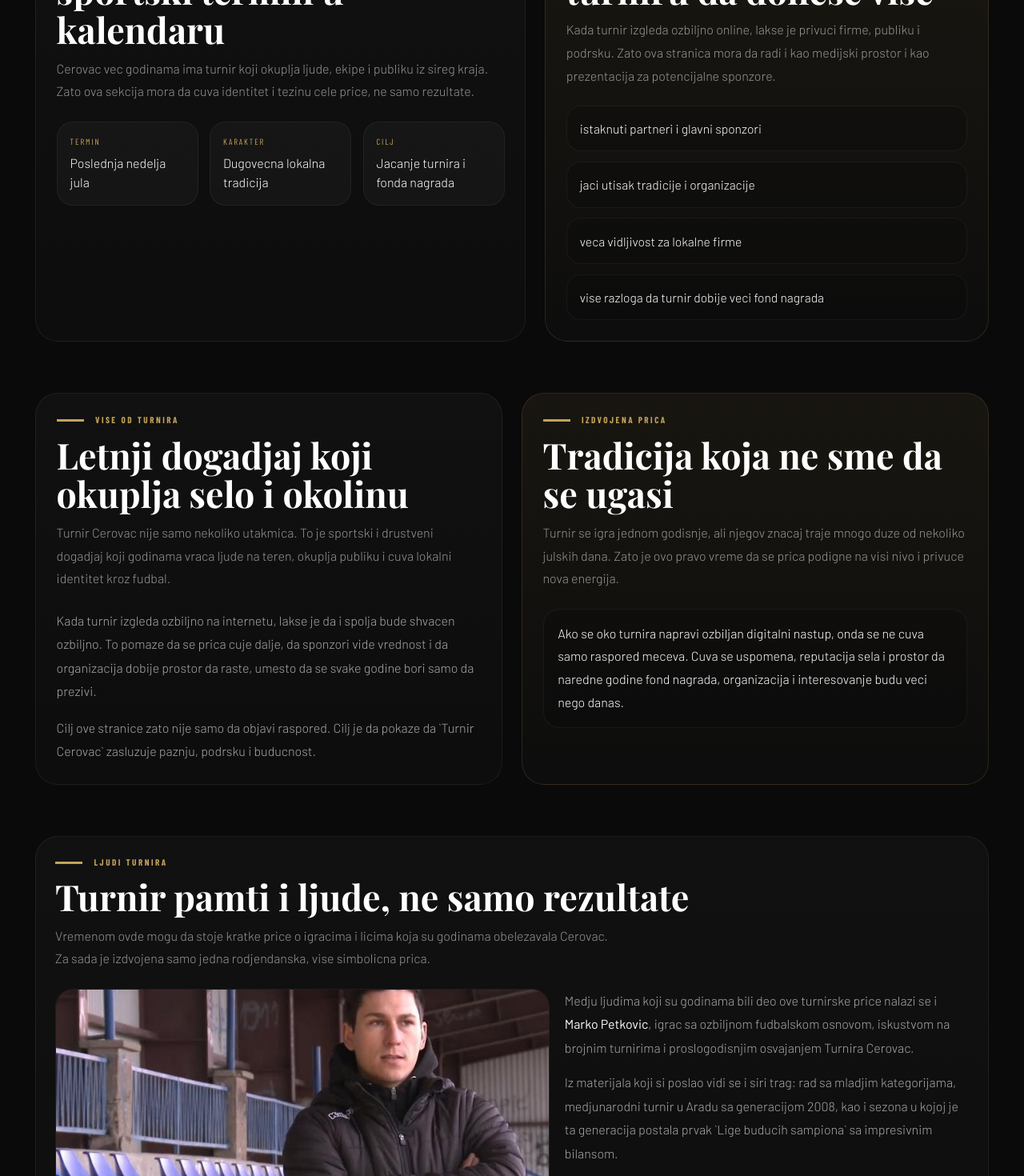
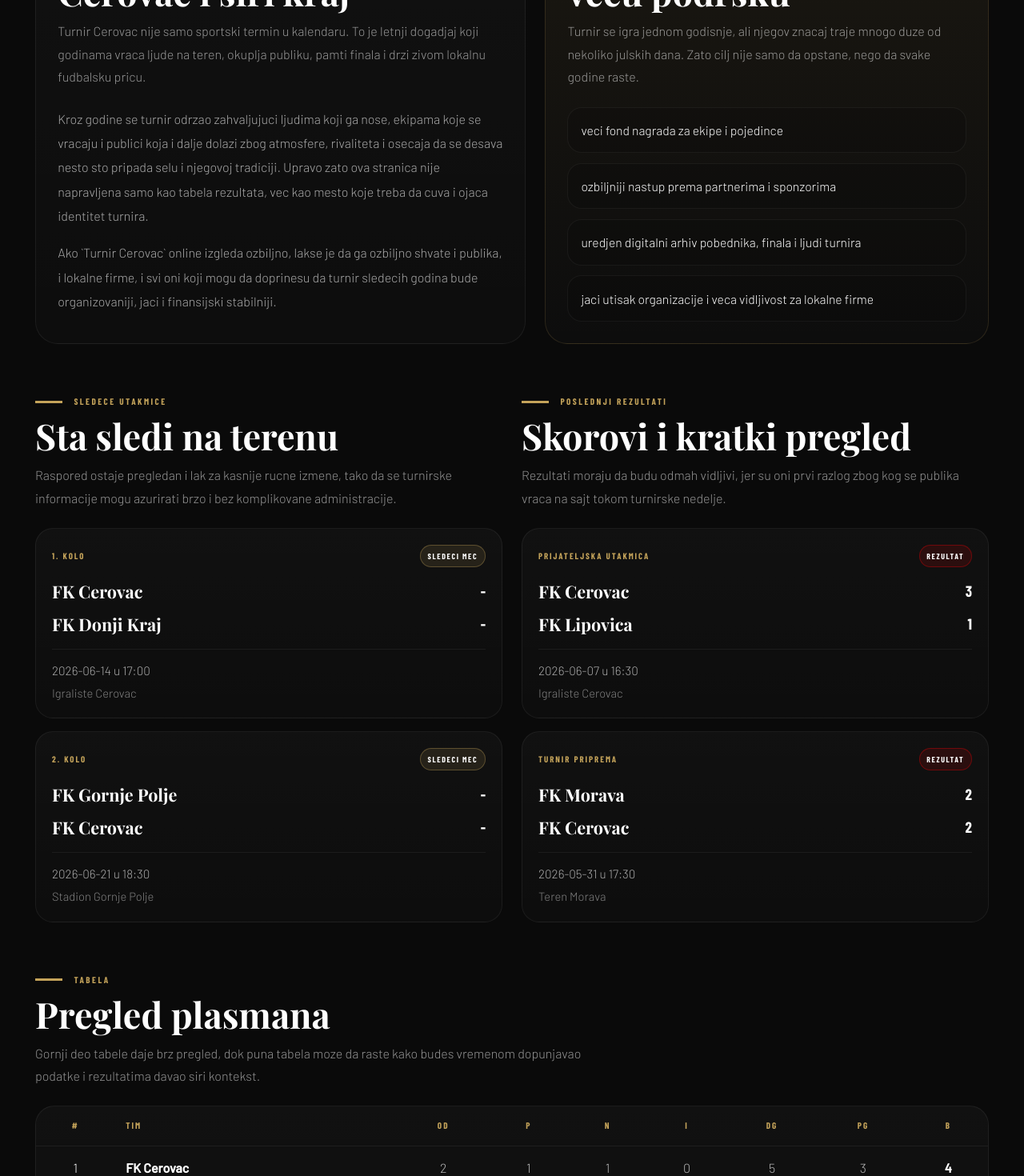
Before and after one commit to brankop87/arsenal-blog, a Next.js app: page /turnir in a window 1280 px wide. Shown: the part 1240-2710 px from the top of the page at 80% size. Built offline with nearby package versions, Linux system fonts and the light colour scheme; a web font is replaced by a local one.

Commit message:
Consolidate Turnir Cerovac homepage layout

```diff
--- a/src/app/turnir/page.tsx
+++ b/src/app/turnir/page.tsx
@@ -9,7 +9,14 @@ import NewsPreviewGrid from '@/components/tournament/NewsPreviewGrid'
 import CountdownBanner from '@/components/tournament/CountdownBanner'
 import HistoryTimeline from '@/components/tournament/HistoryTimeline'
 import SponsorshipPackages from '@/components/tournament/SponsorshipPackages'
-import { getFinishedMatches, getSponsors, getStandings, getTournamentHistory, getTournamentNews, getUpcomingMatches } from '@/lib/tournament'
+import {
+  getFinishedMatches,
+  getSponsors,
+  getStandings,
+  getTournamentHistory,
+  getTournamentNews,
+  getUpcomingMatches,
+} from '@/lib/tournament'
 
 export const metadata: Metadata = {
   title: 'Turnir Cerovac',
@@ -21,14 +28,14 @@ export default function TurnirPage() {
   const results = getFinishedMatches().slice(0, 2)
   const standings = getStandings().slice(0, 5)
   const sponsors = getSponsors().slice(0, 4)
-  const news = getTournamentNews().slice(0, 3)
+  const news = getTournamentNews().slice(0, 4)
   const history = getTournamentHistory()
 
   return (
     <TournamentShell
       eyebrow="Zaseban lokalni fudbalski microsite"
       title="Turnir Cerovac 2026"
-      description="Poseban digitalni prostor za dugovecni i poznati turnir iz Cerovca. Odvojen od Arsenal blog rubrika, ali razvijen u istom kvalitetnom sistemu da ostane brz, stabilan i lak za sirenje."
+      description="Digitalni dom za dugovecni i poznati turnir iz Cerovca. Mesto gde se cuvaju tradicija, rezultati, ljudi turnira i prostor za rast turnira kroz bolju organizaciju, veci fond nagrada i ozbiljniju podrsku partnera."
     >
       <CountdownBanner />
 
@@ -37,8 +44,8 @@ export default function TurnirPage() {
           {[
             ['Kada', 'Poslednja nedelja jula'],
             ['Gde', 'Cerovac'],
-            ['Identitet', 'Dugovecna fudbalska tradicija'],
-            ['Cilj 2026', 'Jaci fond nagrada i ozbiljnija organizacija'],
+            ['Tradicija', 'Dugogodisnji letnji turnir'],
+            ['Cilj 2026', 'Vise partnera, jaci fond i ozbiljniji nastup'],
           ].map(([label, value]) => (
             <div key={label} style={{ borderRadius: '22px', border: '1px solid rgba(255,255,255,0.06)', background: 'rgba(255,255,255,0.02)', padding: '1.1rem 1rem' }}>
               <div style={{ fontFamily: "'Barlow Condensed',sans-serif", fontWeight: 700, fontSize: '0.68rem', letterSpacing: '0.18em', textTransform: 'uppercase', color: '#C4A35A', marginBottom: '0.45rem' }}>
@@ -54,32 +61,32 @@ export default function TurnirPage() {
 
       <section style={{ padding: '3rem 0 0' }}>
         <div style={{ display: 'grid', gridTemplateColumns: '1.05fr 0.95fr', gap: '1.5rem' }} className="turnir-story-grid">
-          <div style={{ borderRadius: '28px', border: '1px solid rgba(255,255,255,0.06)', background: 'linear-gradient(180deg, rgba(255,255,255,0.03), rgba(255,255,255,0.015))', padding: '1.6rem' }}>
-            <TournamentSectionHeading label="Tradicija" title="Turnir koji nije samo sportski termin u kalendaru" description="Cerovac vec godinama ima turnir koji okuplja ljude, ekipe i publiku iz sireg kraja. Zato ova sekcija mora da cuva identitet i tezinu cele price, ne samo rezultate." />
-            <div style={{ display: 'grid', gridTemplateColumns: 'repeat(3, minmax(0, 1fr))', gap: '0.9rem' }} className="turnir-stats-grid">
-              <div style={{ padding: '1rem', borderRadius: '20px', background: 'rgba(255,255,255,0.03)', border: '1px solid rgba(255,255,255,0.05)' }}>
-                <div style={{ fontFamily: "'Barlow Condensed',sans-serif", fontSize: '0.66rem', letterSpacing: '0.18em', textTransform: 'uppercase', color: '#C4A35A', marginBottom: '0.45rem' }}>Termin</div>
-                <div style={{ color: '#fff', fontSize: '1rem', lineHeight: 1.5 }}>Poslednja nedelja jula</div>
-              </div>
-              <div style={{ padding: '1rem', borderRadius: '20px', background: 'rgba(255,255,255,0.03)', border: '1px solid rgba(255,255,255,0.05)' }}>
-                <div style={{ fontFamily: "'Barlow Condensed',sans-serif", fontSize: '0.66rem', letterSpacing: '0.18em', textTransform: 'uppercase', color: '#C4A35A', marginBottom: '0.45rem' }}>Karakter</div>
-                <div style={{ color: '#fff', fontSize: '1rem', lineHeight: 1.5 }}>Dugovecna lokalna tradicija</div>
-              </div>
-              <div style={{ padding: '1rem', borderRadius: '20px', background: 'rgba(255,255,255,0.03)', border: '1px solid rgba(255,255,255,0.05)' }}>
-                <div style={{ fontFamily: "'Barlow Condensed',sans-serif", fontSize: '0.66rem', letterSpacing: '0.18em', textTransform: 'uppercase', color: '#C4A35A', marginBottom: '0.45rem' }}>Cilj</div>
-                <div style={{ color: '#fff', fontSize: '1rem', lineHeight: 1.5 }}>Jacanje turnira i fonda nagrada</div>
-              </div>
-            </div>
+          <div style={{ borderRadius: '28px', border: '1px solid rgba(255,255,255,0.06)', background: 'linear-gradient(180deg, rgba(255,255,255,0.03), rgba(255,255,255,0.015))', padding: '1.7rem' }}>
+            <TournamentSectionHeading
+              label="Vise od turnira"
+              title="Dogadjaj koji okuplja Cerovac i siri kraj"
+              description="Turnir Cerovac nije samo sportski termin u kalendaru. To je letnji dogadjaj koji godinama vraca ljude na teren, okuplja publiku, pamti finala i drzi zivom lokalnu fudbalsku pricu."
+            />
+            <p style={{ fontSize: '1rem', lineHeight: 1.9, color: 'rgba(255,255,255,0.64)', marginBottom: '1rem' }}>
+              Kroz godine se turnir odrzao zahvaljujuci ljudima koji ga nose, ekipama koje se vracaju i publici koja i dalje dolazi zbog atmosfere, rivaliteta i osecaja da se desava nesto sto pripada selu i njegovoj tradiciji. Upravo zato ova stranica nije napravljena samo kao tabela rezultata, vec kao mesto koje treba da cuva i ojaca identitet turnira.
+            </p>
+            <p style={{ fontSize: '1rem', lineHeight: 1.9, color: 'rgba(255,255,255,0.64)' }}>
+              Ako `Turnir Cerovac` online izgleda ozbiljno, lakse je da ga ozbiljno shvate i publika, i lokalne firme, i svi oni koji mogu da doprinesu da turnir sledecih godina bude organizovaniji, jaci i finansijski stabilniji.
+            </p>
           </div>
 
-          <div style={{ borderRadius: '28px', border: '1px solid rgba(196,163,90,0.16)', background: 'linear-gradient(180deg, rgba(196,163,90,0.09), rgba(255,255,255,0.015))', padding: '1.6rem' }}>
-            <TournamentSectionHeading label="Partnerstvo" title="Kako sajt pomaze turniru da donese vise" description="Kada turnir izgleda ozbiljno online, lakse je privuci firme, publiku i podrsku. Zato ova stranica mora da radi i kao medijski prostor i kao prezentacija za potencijalne sponzore." />
+          <div style={{ borderRadius: '28px', border: '1px solid rgba(196,163,90,0.16)', background: 'linear-gradient(180deg, rgba(196,163,90,0.09), rgba(255,255,255,0.015))', padding: '1.7rem' }}>
+            <TournamentSectionHeading
+              label="Zasto je vazno"
+              title="Tradicija koja zasluzuje vecu podrsku"
+              description="Turnir se igra jednom godisnje, ali njegov znacaj traje mnogo duze od nekoliko julskih dana. Zato cilj nije samo da opstane, nego da svake godine raste."
+            />
             <div style={{ display: 'grid', gap: '0.8rem' }}>
               {[
-                'istaknuti partneri i glavni sponzori',
-                'jaci utisak tradicije i organizacije',
-                'veca vidljivost za lokalne firme',
-                'vise razloga da turnir dobije veci fond nagrada',
+                'veci fond nagrada za ekipe i pojedince',
+                'ozbiljniji nastup prema partnerima i sponzorima',
+                'uredjen digitalni arhiv pobednika, finala i ljudi turnira',
+                'jaci utisak organizacije i veca vidljivost za lokalne firme',
               ].map((item) => (
                 <div key={item} style={{ padding: '0.95rem 1rem', borderRadius: '18px', background: 'rgba(0,0,0,0.12)', border: '1px solid rgba(255,255,255,0.05)', color: '#fff', fontSize: '0.98rem', lineHeight: 1.6 }}>
                   {item}
@@ -91,49 +98,76 @@ export default function TurnirPage() {
       </section>
 
       <section style={{ padding: '4rem 0 0' }}>
-        <div style={{ display: 'grid', gridTemplateColumns: '1fr 1fr', gap: '1.5rem' }} className="turnir-identity-grid">
-          <div style={{ borderRadius: '28px', border: '1px solid rgba(255,255,255,0.06)', background: 'linear-gradient(180deg, rgba(255,255,255,0.03), rgba(255,255,255,0.015))', padding: '1.6rem' }}>
-            <TournamentSectionHeading label="Vise od turnira" title="Letnji dogadjaj koji okuplja selo i okolinu" description="Turnir Cerovac nije samo nekoliko utakmica. To je sportski i drustveni dogadjaj koji godinama vraca ljude na teren, okuplja publiku i cuva lokalni identitet kroz fudbal." />
-            <p style={{ fontSize: '1rem', lineHeight: 1.85, color: 'rgba(255,255,255,0.64)', marginBottom: '1rem' }}>
-              Kada turnir izgleda ozbiljno na internetu, lakse je da i spolja bude shvacen ozbiljno. To pomaze da se prica cuje dalje, da sponzori vide vrednost i da organizacija dobije prostor da raste, umesto da se svake godine bori samo da prezivi.
-            </p>
-            <p style={{ fontSize: '1rem', lineHeight: 1.85, color: 'rgba(255,255,255,0.64)' }}>
-              Cilj ove stranice zato nije samo da objavi raspored. Cilj je da pokaze da `Turnir Cerovac` zasluzuje paznju, podrsku i buducnost.
-            </p>
+        <div style={{ display: 'grid', gridTemplateColumns: '1fr 1fr', gap: '1.5rem' }} className="turnir-match-grid">
+          <div>
+            <TournamentSectionHeading
+              label="Sledece utakmice"
+              title="Sta sledi na terenu"
+              description="Raspored ostaje pregledan i lak za kasnije rucne izmene, tako da se turnirske informacije mogu azurirati brzo i bez komplikovane administracije."
+            />
+            <div style={{ display: 'grid', gap: '1rem' }}>
+              {upcoming.map((match) => <MatchCard key={match.id} match={match} />)}
+            </div>
           </div>
-
-          <div style={{ borderRadius: '28px', border: '1px solid rgba(196,163,90,0.16)', background: 'linear-gradient(180deg, rgba(196,163,90,0.08), rgba(255,255,255,0.015))', padding: '1.6rem' }}>
-            <TournamentSectionHeading label="Izdvojena prica" title="Tradicija koja ne sme da se ugasi" description="Turnir se igra jednom godisnje, ali njegov znacaj traje mnogo duze od nekoliko julskih dana. Zato je ovo pravo vreme da se prica podigne na visi nivo i privuce nova energija." />
-            <div style={{ padding: '1rem 1.1rem', borderRadius: '20px', background: 'rgba(0,0,0,0.14)', border: '1px solid rgba(255,255,255,0.05)', color: '#fff', fontSize: '1rem', lineHeight: 1.8 }}>
-              Ako se oko turnira napravi ozbiljan digitalni nastup, onda se ne cuva samo raspored meceva. Cuva se uspomena, reputacija sela i prostor da naredne godine fond nagrada, organizacija i interesovanje budu veci nego danas.
+          <div>
+            <TournamentSectionHeading
+              label="Poslednji rezultati"
+              title="Skorovi i kratki pregled"
+              description="Rezultati moraju da budu odmah vidljivi, jer su oni prvi razlog zbog kog se publika vraca na sajt tokom turnirske nedelje."
+            />
+            <div style={{ display: 'grid', gap: '1rem' }}>
+              {results.map((match) => <MatchCard key={match.id} match={match} />)}
             </div>
           </div>
         </div>
       </section>
 
       <section style={{ padding: '4rem 0 0' }}>
-        <div style={{ borderRadius: '28px', border: '1px solid rgba(255,255,255,0.06)', background: 'linear-gradient(180deg, rgba(255,255,255,0.03), rgba(255,255,255,0.015))', padding: '1.5rem' }}>
-          <TournamentSectionHeading label="Ljudi turnira" title="Turnir pamti i ljude, ne samo rezultate" description="Vremenom ovde mogu da stoje kratke price o igracima i licima koja su godinama obelezavala Cerovac. Za sada je izdvojena samo jedna rodjendanska, vise simbolicna prica." />
-          <div style={{ display: 'grid', gridTemplateColumns: '1.1fr 0.9fr', gap: '1.2rem' }} className="turnir-people-teaser">
+        <TournamentSectionHeading
+          label="Tabela"
+          title="Pregled plasmana"
+          description="Gornji deo tabele daje brz pregled, dok puna tabela moze da raste kako budes vremenom dopunjavao podatke i rezultatima davao siri kontekst."
+        />
+        <StandingsTable rows={standings} />
+      </section>
+
+      <section style={{ padding: '4rem 0 0' }}>
+        <TournamentSectionHeading
+          label="Istorijat"
+          title="Pobednici koji daju tezinu turniru"
+          description="Kada turnir ima upisane sampione, finala i godine, odmah dobija vecu tezinu. Ovo je pocetna baza koju cemo prosirivati cim pronadjes starije rezultate."
+        />
+        <HistoryTimeline items={history} />
+      </section>
+
+      <section style={{ padding: '4rem 0 0' }}>
+        <div style={{ borderRadius: '28px', border: '1px solid rgba(255,255,255,0.06)', background: 'linear-gradient(180deg, rgba(255,255,255,0.03), rgba(255,255,255,0.015))', padding: '1.6rem' }}>
+          <TournamentSectionHeading
+            label="Ljudi turnira"
+            title="Turnir pamti i lica koja su ga nosila"
+            description="Vremenom ovde mogu da stoje kratke price o igracima, trenerima i ljudima koji su godinama ostavljali trag u Cerovcu. Za sada je izdvojena jedna simbolicna prica."
+          />
+          <div style={{ display: 'grid', gridTemplateColumns: '1.05fr 0.95fr', gap: '1.2rem' }} className="turnir-people-grid">
             <div style={{ display: 'grid', gap: '1rem' }}>
-              <div style={{ position: 'relative', overflow: 'hidden', borderRadius: '22px', minHeight: '340px', border: '1px solid rgba(255,255,255,0.06)' }}>
-                <Image src="/media/marko/marko-portret-site.jpg" alt="Marko Petkovic" fill sizes="(max-width: 900px) 100vw, 40vw" style={{ objectFit: 'cover' }} />
+              <div style={{ position: 'relative', overflow: 'hidden', borderRadius: '22px', minHeight: '360px', border: '1px solid rgba(255,255,255,0.06)' }}>
+                <Image src="/media/marko/marko-portret-site.jpg" alt="Marko Petkovic" fill sizes="(max-width: 900px) 100vw, 45vw" style={{ objectFit: 'cover' }} />
               </div>
               <div style={{ display: 'grid', gridTemplateColumns: '1fr 1fr', gap: '0.8rem' }} className="turnir-marko-gallery">
-                <div style={{ position: 'relative', overflow: 'hidden', borderRadius: '18px', minHeight: '210px', border: '1px solid rgba(255,255,255,0.06)' }}>
-                  <Image src="/media/marko/marko-jasenica-arad-site.jpg" alt="Marko Petkovic sa generacijom Jasenice" fill sizes="(max-width: 900px) 100vw, 20vw" style={{ objectFit: 'cover' }} />
+                <div style={{ position: 'relative', overflow: 'hidden', borderRadius: '18px', minHeight: '220px', border: '1px solid rgba(255,255,255,0.06)' }}>
+                  <Image src="/media/marko/marko-jasenica-arad-site.jpg" alt="Marko Petkovic sa generacijom Jasenice" fill sizes="(max-width: 900px) 100vw, 22vw" style={{ objectFit: 'cover' }} />
                 </div>
-                <div style={{ position: 'relative', overflow: 'hidden', borderRadius: '18px', minHeight: '210px', border: '1px solid rgba(255,255,255,0.06)' }}>
-                  <Image src="/media/marko/marko-sampioni-teren-site.jpg" alt="Marko Petkovic sa sampionskom generacijom" fill sizes="(max-width: 900px) 100vw, 20vw" style={{ objectFit: 'cover' }} />
+                <div style={{ position: 'relative', overflow: 'hidden', borderRadius: '18px', minHeight: '220px', border: '1px solid rgba(255,255,255,0.06)' }}>
+                  <Image src="/media/marko/marko-sampioni-teren-site.jpg" alt="Marko Petkovic sa sampionskom generacijom" fill sizes="(max-width: 900px) 100vw, 22vw" style={{ objectFit: 'cover' }} />
                 </div>
               </div>
             </div>
+
             <div style={{ display: 'grid', gap: '0.85rem', alignContent: 'start' }}>
               <p style={{ fontSize: '1rem', lineHeight: 1.85, color: 'rgba(255,255,255,0.64)', margin: 0 }}>
                 Medju ljudima koji su godinama bili deo ove turnirske price nalazi se i <strong style={{ color: '#fff' }}>Marko Petkovic</strong>, igrac sa ozbiljnom fudbalskom osnovom, iskustvom na brojnim turnirima i proslogodisnjim osvajanjem Turnira Cerovac.
               </p>
               <p style={{ fontSize: '1rem', lineHeight: 1.85, color: 'rgba(255,255,255,0.64)', margin: 0 }}>
-                Iz materijala koji si poslao vidi se i siri trag: rad sa mladjim kategorijama, medjunarodni turnir u Aradu sa generacijom 2008, kao i sezona u kojoj je ta generacija postala prvak `Lige buducih sampiona` sa impresivnim bilansom.
+                Iz materijala koji si poslao vidi se i siri trag: rad sa mladjim kategorijama, medjunarodni turnir u Aradu sa generacijom 2008, kao i sezona u kojoj je ta generacija postala prvak `Lige buducih sampiona` sa veoma jakim bilansom. To je dovoljno da se ovakva prica sacuva kao deo identiteta turnira, ali bez prenaglasavanja.
               </p>
               <div style={{ padding: '0.95rem 1rem', borderRadius: '18px', background: 'rgba(196,163,90,0.08)', border: '1px solid rgba(196,163,90,0.18)', color: '#fff', fontSize: '0.96rem', lineHeight: 1.6 }}>
                 rodjen 1. aprila 1991.
@@ -152,68 +186,53 @@ export default function TurnirPage() {
         </div>
       </section>
 
-      <section style={{ padding: '2.5rem 0 0' }}>
-        <div style={{ display: 'grid', gridTemplateColumns: 'repeat(2, minmax(0, 1fr))', gap: '1.5rem' }} className="turnir-grid-two">
-          <div>
-            <TournamentSectionHeading label="Sledece utakmice" title="Sta sledi na terenu" description="Raspored koji mozes kasnije lako da menjas direktno iz JSON fajla, cak i kada zelis samo brz rezultat ili novi termin." />
-            <div style={{ display: 'grid', gap: '1rem' }}>
-              {upcoming.map((match) => <MatchCard key={match.id} match={match} />)}
-            </div>
-          </div>
-          <div>
-            <TournamentSectionHeading label="Poslednji rezultati" title="Skorovi i kratki pregled" description="Dovoljno pregledno za publiku, a dovoljno jednostavno da ostane brzo i stabilno na duze staze." />
-            <div style={{ display: 'grid', gap: '1rem' }}>
-              {results.map((match) => <MatchCard key={match.id} match={match} />)}
-            </div>
-          </div>
-        </div>
-      </section>
-
       <section style={{ padding: '4rem 0 0' }}>
-        <TournamentSectionHeading label="Tabela" title="Pregled plasmana" description="Top deo tabele na naslovnoj, sa punom tabelom dostupnom na posebnoj stranici." />
-        <StandingsTable rows={standings} />
-      </section>
-
-      <section style={{ padding: '4rem 0 0' }}>
-        <TournamentSectionHeading label="Istorijat" title="Pobednici koji daju tezinu turniru" description="I kada podaci jos nisu kompletni za svaku godinu, istorijat i nekoliko jakih sezona odmah pokazuju da se radi o turniru sa ozbiljnom tradicijom." />
-        <HistoryTimeline items={history} />
-      </section>
-
-      <section style={{ padding: '4rem 0 0' }}>
-        <TournamentSectionHeading label="Partneri" title="Ljudi i firme koje guraju pricu" description="Sponzori i partneri mogu da se prosiruju kroz zaseban JSON bez menjanja strukture stranice." />
+        <TournamentSectionHeading
+          label="Partneri"
+          title="Ljudi i firme koje guraju pricu"
+          description="Partneri i sponzori ovde ne treba da budu samo spisak. Treba da deluju kao deo ozbiljne price koja donosi vidljivost njima, a stabilnost turniru."
+        />
         <SponsorGrid sponsors={sponsors} />
       </section>
 
       <section style={{ padding: '4rem 0 0' }}>
-        <TournamentSectionHeading label="Postani sponzor" title="Partnerstvo koje ima smisla i za turnir i za firme" description="Ako hocemo veci fond nagrada i jacu organizaciju, onda sponzorstvo mora da ima jasnu vrednost. Ove tri pozicije su dobra osnova za ozbiljniji pristup lokalnim partnerima." />
+        <TournamentSectionHeading
+          label="Postani sponzor"
+          title="Partnerstvo koje ima smisla i za turnir i za firme"
+          description="Ako hocemo veci fond nagrada i jacu organizaciju, sponzorstvo mora da ima jasnu vrednost. Ovo je pocetak ozbiljnijeg modela saradnje koji mozes nuditi lokalnim firmama."
+        />
         <SponsorshipPackages />
       </section>
 
-      <section style={{ padding: '4rem 0 4rem' }}>
-        <TournamentSectionHeading label="Turnirske vesti" title="Najnovije price sa sela i terena" description="Poseban feed za sve sto se desava oko turnira, od najava do brzih izvestaja i organizacionih objava." />
+      <section style={{ padding: '4rem 0 0' }}>
+        <TournamentSectionHeading
+          label="Turnirske vesti"
+          title="Najnovije price sa sela i terena"
+          description="Najave, kratki izvestaji, price o igracima i sve ono sto daje dinamiku turniru. Ovo je sekcija koja treba da dokaze da se ovde desava nesto zivo."
+        />
         <NewsPreviewGrid items={news} />
       </section>
 
-      <section style={{ padding: '0 0 4rem' }}>
+      <section style={{ padding: '4rem 0 4rem' }}>
         <div style={{ borderRadius: '30px', border: '1px solid rgba(196,163,90,0.16)', background: 'linear-gradient(135deg, rgba(196,163,90,0.09), rgba(255,255,255,0.02))', padding: '1.8rem' }}>
-          <div style={{ display: 'grid', gridTemplateColumns: '1.15fr 0.85fr', gap: '1.5rem', alignItems: 'center' }} className="turnir-cta-grid">
+          <div style={{ display: 'grid', gridTemplateColumns: '1.1fr 0.9fr', gap: '1.5rem', alignItems: 'center' }} className="turnir-cta-grid">
             <div>
               <div style={{ fontFamily: "'Barlow Condensed',sans-serif", fontWeight: 700, fontSize: '0.72rem', letterSpacing: '0.2em', textTransform: 'uppercase', color: '#C4A35A', marginBottom: '0.75rem' }}>
                 Poziv na saradnju
               </div>
               <h2 style={{ fontFamily: "'Playfair Display',serif", fontWeight: 700, fontSize: 'clamp(2rem,4vw,3rem)', color: '#fff', lineHeight: 1.05, marginBottom: '0.75rem' }}>
-                Ako zelis da turnir raste, sada je trenutak da se prica podigne jos vise.
+                Ako turnir treba da raste, sada je trenutak da dobije ozbiljniju podrsku.
               </h2>
               <p style={{ fontSize: '1rem', lineHeight: 1.8, color: 'rgba(255,255,255,0.62)' }}>
-                `Turnir Cerovac` moze da donese vise publiciteta, bolju organizaciju i veci fond nagrada samo ako dobije pravu podrsku. Ova stranica je temelj za sledeci korak.
+                `Turnir Cerovac` moze da donese vise publiciteta, bolju organizaciju i veci fond nagrada samo ako dobije pravu energiju oko sebe. Ova stranica je osnova da se to prvi put predstavi kako treba.
               </p>
             </div>
             <div style={{ display: 'grid', gap: '0.8rem' }}>
               <div style={{ padding: '1rem', borderRadius: '18px', background: 'rgba(0,0,0,0.14)', border: '1px solid rgba(255,255,255,0.05)', color: '#fff', fontSize: '0.98rem', lineHeight: 1.65 }}>
-                Partneri dobijaju ozbiljniji nastup i vidljivost.
+                partneri dobijaju ozbiljniji nastup i vidljivost
               </div>
               <div style={{ padding: '1rem', borderRadius: '18px', background: 'rgba(0,0,0,0.14)', border: '1px solid rgba(255,255,255,0.05)', color: '#fff', fontSize: '0.98rem', lineHeight: 1.65 }}>
-                Turnir dobija vecu sansu da podigne fond nagrada i kvalitet organizacije.
+                turnir dobija vecu sansu da podigne fond nagrada i kvalitet organizacije
               </div>
             </div>
           </div>
@@ -221,17 +240,16 @@ export default function TurnirPage() {
       </section>
 
       <style>{`
-        @media (max-width: 900px) {
-          .turnir-grid-two { grid-template-columns: 1fr !important; }
+        @media (max-width: 980px) {
           .turnir-story-grid { grid-template-columns: 1fr !important; }
+          .turnir-match-grid { grid-template-columns: 1fr !important; }
           .turnir-identity-grid { grid-template-columns: 1fr !important; }
-          .turnir-people-teaser { grid-template-columns: 1fr !important; }
-          .turnir-marko-gallery { grid-template-columns: 1fr !important; }
+          .turnir-people-grid { grid-template-columns: 1fr !important; }
           .turnir-cta-grid { grid-template-columns: 1fr !important; }
-          .turnir-stats-grid { grid-template-columns: 1fr !important; }
           .turnir-quick-grid { grid-template-columns: repeat(2, minmax(0, 1fr)) !important; }
         }
-        @media (max-width: 640px) {
+        @media (max-width: 700px) {
+          .turnir-marko-gallery { grid-template-columns: 1fr !important; }
           .turnir-quick-grid { grid-template-columns: 1fr !important; }
         }
       `}</style>
```
Also changed, not shown: 1 other file (tests, documents, lock files or other folders).
